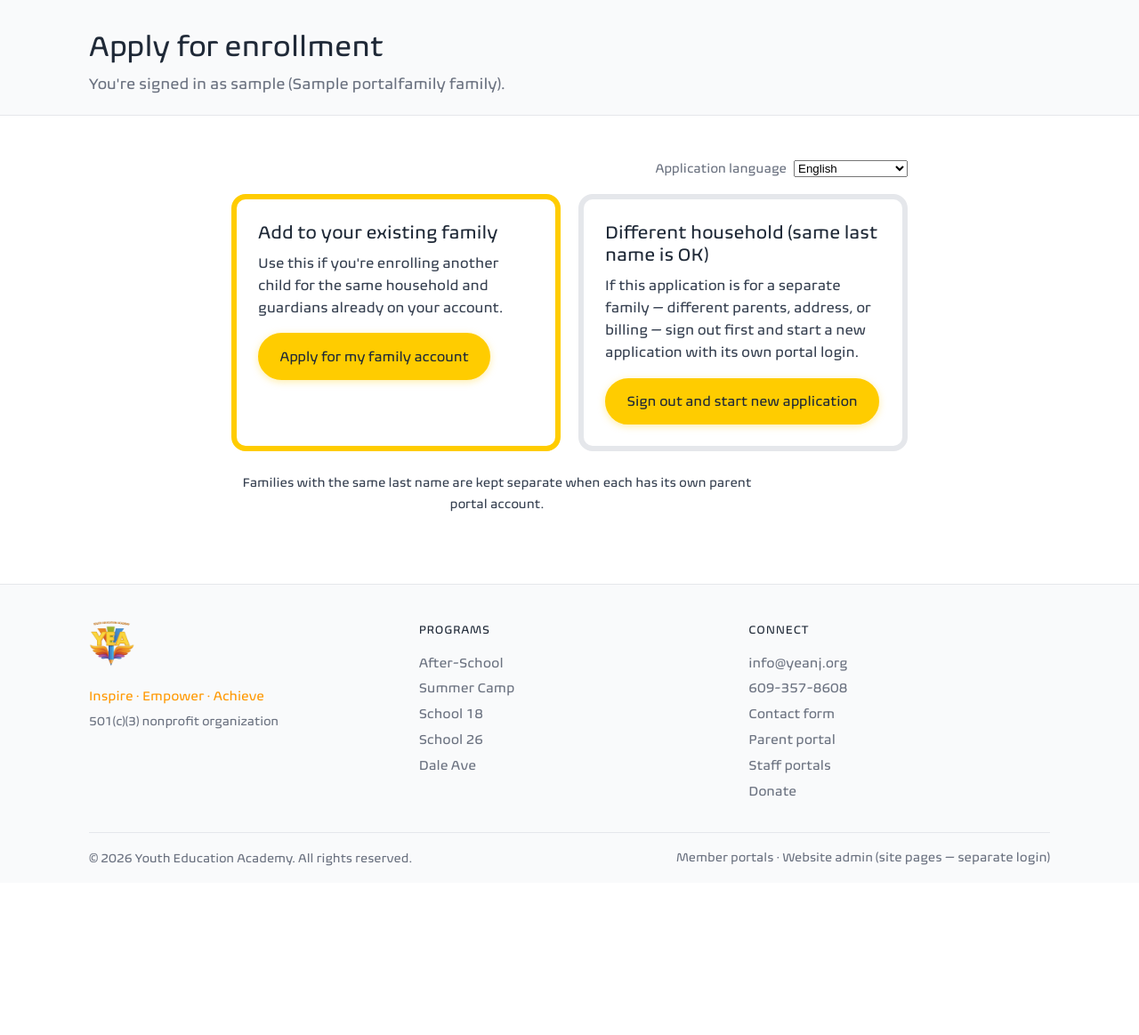
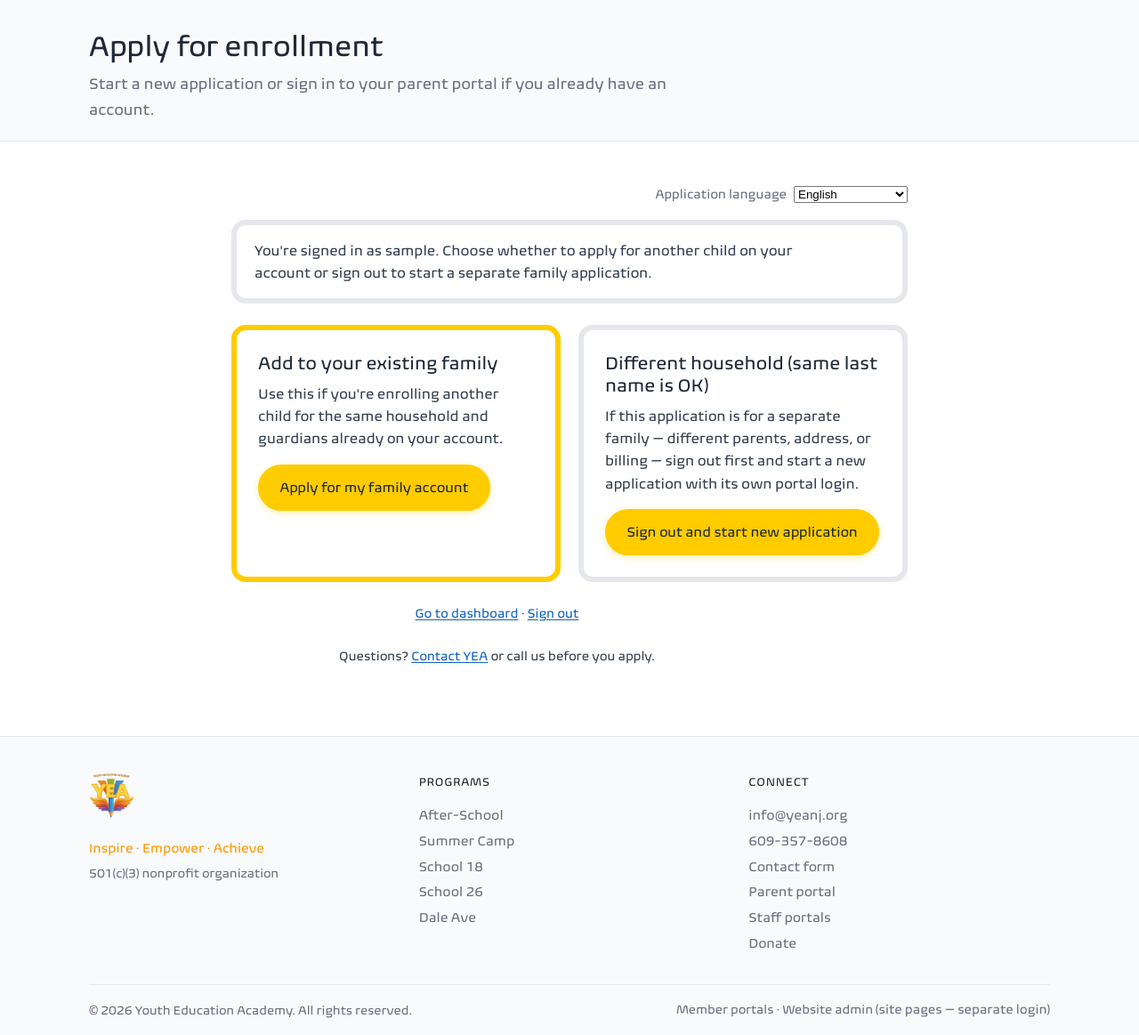
Before and after one commit to jakeraj-bot/yea-website, a Django app: page /apply/ in a window 1280 px wide. Shown: the part 101-1264 px from the top of the page at 89% size. Before the commit the page ends 1074 px from the top, so only its background shows below. Run offline with Django 5.2, Linux system fonts and the light colour scheme; a user stored in the database is signed in; tables that the repository leaves empty hold one stand-in row (values such as "Sample post").

Commit message:
Improve apply UX and use contact email in 4Cs billing text.
Show 4Cs instructions only when 4Cs is selected, always show apply gate with sign-in choices for returning parents, and pull the 4Cs contract email from CONTACT_EMAIL instead of ezchildtracking@yeanj.org.

Co-authored-by: Cursor <cursoragent@cursor.com>

```diff
--- a/config/settings.py
+++ b/config/settings.py
@@ -115,8 +115,8 @@ STORAGES = {
 
 DEFAULT_AUTO_FIELD = "django.db.models.BigAutoField"
 
-CONTACT_EMAIL = os.environ.get("CONTACT_EMAIL", "info@yeanj.org")
-DEFAULT_FROM_EMAIL = os.environ.get("DEFAULT_FROM_EMAIL", "noreply@yeanj.org")
+CONTACT_EMAIL = os.environ.get("CONTACT_EMAIL", "jakeraj@yeanj.org")
+DEFAULT_FROM_EMAIL = os.environ.get("DEFAULT_FROM_EMAIL", "jakeraj@yeanj.org")
 PORTAL_ALERT_EMAIL = os.environ.get("PORTAL_ALERT_EMAIL", CONTACT_EMAIL)
 
 if os.environ.get("EMAIL_HOST"):
--- a/enrollment/application_review.py
+++ b/enrollment/application_review.py
@@ -227,7 +227,11 @@ def resubmit_application(app):
                 f"Review in the staff portal:\n{staff_url}\n"
             ),
             from_email=settings.DEFAULT_FROM_EMAIL,
-            recipient_list=[settings.CONTACT_EMAIL],
+            recipient_list=[
+                email.strip()
+                for email in settings.ENROLLMENT_NOTIFICATION_EMAIL.split(",")
+                if email.strip()
+            ],
             fail_silently=False,
         )
     except Exception:
--- a/enrollment/i18n.py
+++ b/enrollment/i18n.py
@@ -202,7 +202,8 @@ _STRINGS = {
         "submit_applications_plural": "Submit applications",
         "emergency_contact_error": "Emergency contact #{n} — {label}",
         "questions_contact": "Questions? <a href=\"{contact_url}\">Contact YEA</a> or call us before you apply.",
-        "apply_logged_in_title": "Apply for enrollment",
+        "apply_sign_out_link": "Sign out",
+        "apply_signed_in_notice": "You're signed in as <strong>{username}</strong>. Choose whether to apply for another child on your account or sign out to start a separate family application.",
         "apply_logged_in_lead": "You're signed in as <strong>{username}</strong> ({family} family).",
         "add_existing_family": "Add to your existing family",
         "add_existing_family_desc": "Use this if you're enrolling another child for the same household and guardians already on your account.",
@@ -331,7 +332,8 @@ _STRINGS = {
         "submit_applications_plural": "Enviar solicitudes",
         "emergency_contact_error": "Contacto de emergencia #{n} — {label}",
         "questions_contact": "¿Preguntas? <a href=\"{contact_url}\">Contacte a YEA</a> o llámenos antes de solicitar.",
-        "apply_logged_in_title": "Solicitar inscripción",
+        "apply_sign_out_link": "Cerrar sesión",
+        "apply_signed_in_notice": "Ha iniciado sesión como <strong>{username}</strong>. Elija si desea solicitar para otro niño en su cuenta o cierre sesión para comenzar una solicitud familiar separada.",
         "apply_logged_in_lead": "Ha iniciado sesión como <strong>{username}</strong> (familia {family}).",
         "add_existing_family": "Agregar a su familia existente",
         "add_existing_family_desc": "Use esto si inscribe otro niño del mismo hogar con los tutores ya en su cuenta.",
--- a/enrollment/views.py
+++ b/enrollment/views.py
@@ -210,6 +210,7 @@ def _wizard_context(request, step, session_data, **extra):
         "is_adding_child": bool(session_data.get("adding_to_existing_family")),
         "enrollment_lang": lang,
         "enrollment_languages": SUPPORTED_LANGUAGES,
+        "four_cs_contact_email": settings.CONTACT_EMAIL,
         **extra,
     }
 
@@ -262,9 +263,8 @@ def apply_start(request):
     context = {
         "enrollment_lang": get_language(request),
         "enrollment_languages": SUPPORTED_LANGUAGES,
+        "portal_account": account,
     }
-    if account:
-        return render(request, "enrollment/apply_logged_in.html", {"account": account, **context})
     return render(request, "enrollment/apply_gate.html", context)
 
 
--- a/render.yaml
+++ b/render.yaml
@@ -25,7 +25,7 @@ services:
       - key: PORTAL_BOOTSTRAP_ON_DEPLOY
         value: "True"
       - key: CONTACT_EMAIL
-        value: "info@yeanj.org"
+        value: "jakeraj@yeanj.org"
       - key: DEFAULT_FROM_EMAIL
         value: "jakeraj@yeanj.org"
       - key: ENROLLMENT_NOTIFICATION_EMAIL
--- a/templates/enrollment/apply_gate.html
+++ b/templates/enrollment/apply_gate.html
@@ -17,11 +17,30 @@
       {% include "enrollment/includes/language_picker.html" %}
     </div>
 
+    {% if portal_account %}
+    <div class="card apply-signed-in-callout" style="max-width:48rem;margin:0 auto 1.5rem;padding:1rem 1.25rem;">
+      <p style="margin:0;">{% enrollment_t "apply_signed_in_notice" username=portal_account.login_username %}</p>
+    </div>
+    {% endif %}
+
     <div class="card-grid card-grid-2" style="max-width:48rem;margin:0 auto;">
+      {% if portal_account %}
+      <article class="card card-accent">
+        <h2>{% enrollment_t "add_existing_family" %}</h2>
+        <p>{% enrollment_t "add_existing_family_desc" %}</p>
+        <a class="btn btn-primary" href="{% url 'enrollment_apply_add_child' %}">{% enrollment_t "apply_family_account" %}</a>
+      </article>
+
+      <article class="card">
+        <h2>{% enrollment_t "different_household" %}</h2>
+        <p>{% enrollment_t "different_household_desc" %}</p>
+        <a class="btn btn-primary" href="{% url 'portal_parent_logout' %}?next={% url 'enrollment_apply' step='family' %}%3Fnew%3D1">{% enrollment_t "sign_out_new_application" %}</a>
+      </article>
+      {% else %}
       <article class="card card-accent">
         <h2>{% enrollment_t "already_have_account" %}</h2>
         <p>{% enrollment_t "already_have_account_desc" %}</p>
-        <a class="btn btn-primary" href="{% url 'portal_parent_login' %}?next={% url 'enrollment_apply' step='family' %}">{% enrollment_t "sign_in_parent" %}</a>
+        <a class="btn btn-primary" href="{% url 'portal_parent_login' %}?next={% url 'enrollment_apply_add_child' %}">{% enrollment_t "sign_in_parent" %}</a>
       </article>
 
       <article class="card">
@@ -30,7 +49,16 @@
         <p class="form-note">{% enrollment_t "new_family_note" %}</p>
         <a class="btn btn-primary" href="{% url 'enrollment_apply' step='family' %}?new=1">{% enrollment_t "start_application" %}</a>
       </article>
+      {% endif %}
     </div>
+
+    {% if portal_account %}
+    <p class="form-note" style="text-align:center;margin-top:1.5rem;">
+      <a href="{% url 'portal_parent_page' page='dashboard' %}">{% enrollment_t "go_dashboard" %}</a>
+      ·
+      <a href="{% url 'portal_parent_logout' %}?next={% url 'apply' %}">{% enrollment_t "apply_sign_out_link" %}</a>
+    </p>
+    {% endif %}
 
     <p class="form-note" style="text-align:center;margin-top:1.5rem;">
       {% url 'contact' as contact_url %}{% enrollment_t "questions_contact" contact_url=contact_url %}
```
Also changed, not shown: static/js/apply-billing.js (added, +16 -0 lines), templates/enrollment/steps/billing.html (+9 -4 lines), 1 other file.
